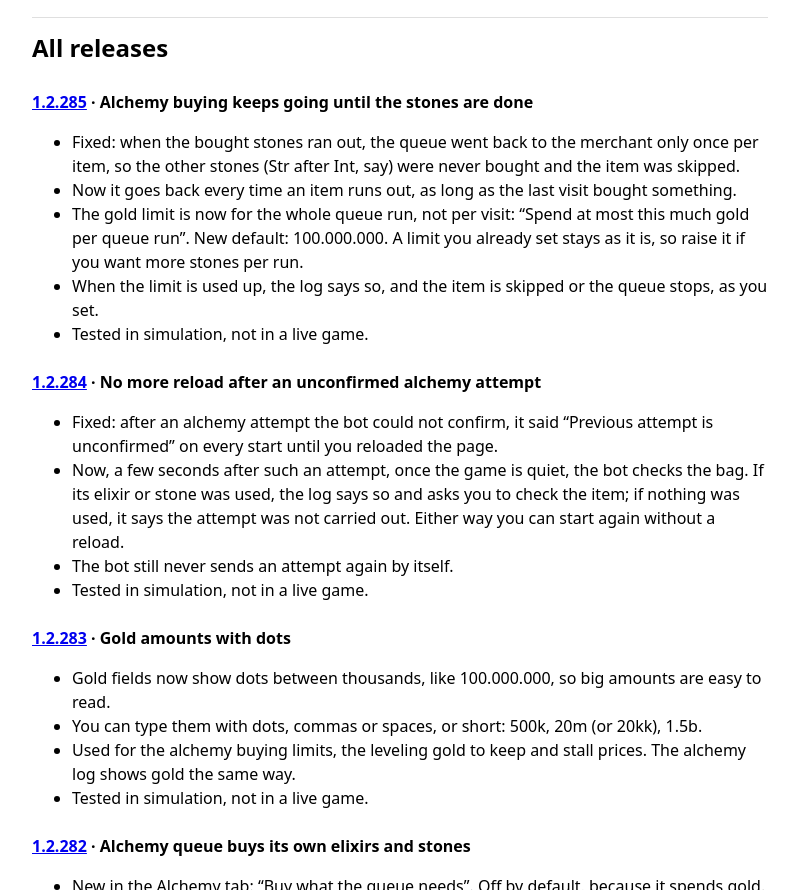
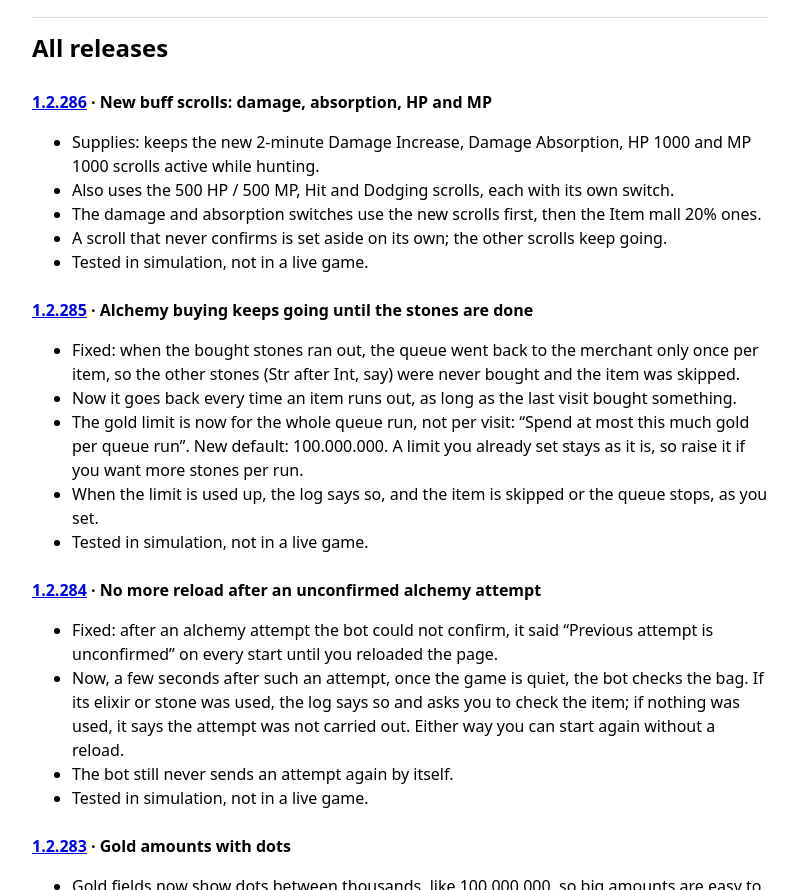
Before and after one commit to nixxane/opensro-bot-lean-site, a plain HTML site: page notes.html in a window 1280 px wide. Shown: the part 3196-4086 px from the top of the page, without its empty margins (240-1039 px from the left). Drawn offline with Linux system fonts and the light colour scheme; a script that the page names is missing; files whose address does not match are found by name; a web font is replaced by a local one.

Commit message:
1.2.286 patch notes: new buff scrolls

```diff
--- a/notes.html
+++ b/notes.html
@@ -127,6 +127,16 @@
         </div>
         <section id="patch-notes">
         <h2 class="visually-hidden">All releases</h2>
+      <article class="release" id="v1-2-286">
+        <h3><a href="https://github.com/nixxane/opensro-bot-lean/releases/tag/v1.2.286">1.2.286</a> &middot; New buff scrolls: damage, absorption, HP and MP</h3>
+        <ul>
+          <li>Supplies: keeps the new 2-minute Damage Increase, Damage Absorption, HP 1000 and MP 1000 scrolls active while hunting.</li>
+          <li>Also uses the 500 HP / 500 MP, Hit and Dodging scrolls, each with its own switch.</li>
+          <li>The damage and absorption switches use the new scrolls first, then the Item mall 20% ones.</li>
+          <li>A scroll that never confirms is set aside on its own; the other scrolls keep going.</li>
+          <li>Tested in simulation, not in a live game.</li>
+        </ul>
+      </article>
       <article class="release" id="v1-2-285">
         <h3><a href="https://github.com/nixxane/opensro-bot-lean/releases/tag/v1.2.285">1.2.285</a> &middot; Alchemy buying keeps going until the stones are done</h3>
         <ul>
```
